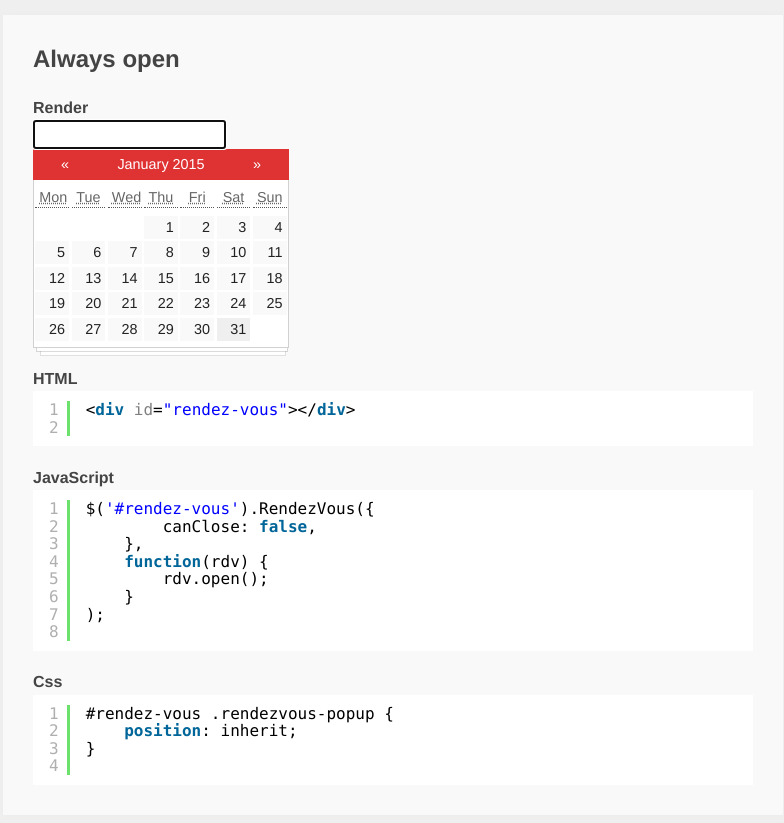
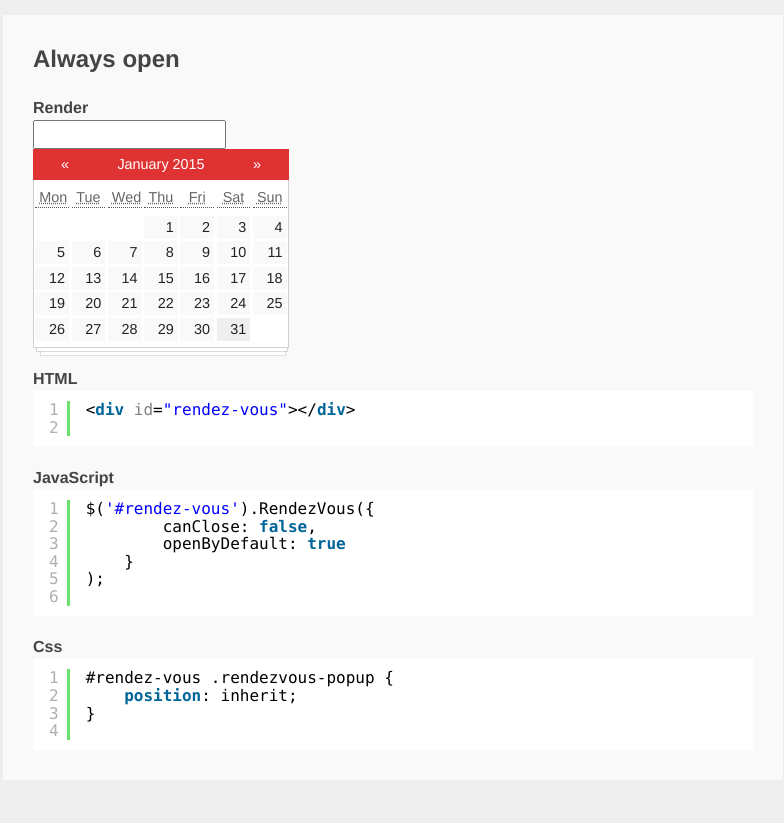
Before and after one commit to Julien-Marcou/RendezVous.js, a plain HTML site: page examples/index.html in a window 1280 px wide. Shown: the part 5320-6143 px from the top of the page, without its empty margins (247-1031 px from the left). Drawn offline with Linux system fonts and the light colour scheme.

Commit message:
New "Always Open" API

```diff
--- a/examples/index.html
+++ b/examples/index.html
@@ -328,9 +328,7 @@
 			<pre class="brush: js">
 				$('#rendez-vous').RendezVous({
 						canClose: false,
-					},
-					function(rdv) {
-						rdv.open();
+						openByDefault: true
 					}
 				);
 			</pre>
--- a/examples/js/app.js
+++ b/examples/js/app.js
@@ -125,8 +125,6 @@ $('#rendez-vous-events')
 /* Always open Datepicker */
 $('#rendez-vous-open').RendezVous({
 		canClose: false,
-	},
-	function(rdv) {
-		rdv.open();
+		openByDefault: true
 	}
 );
--- a/rendezvous.js
+++ b/rendezvous.js
@@ -188,6 +188,7 @@
 
 		var settings = {
 			canClose:               true,
+			openByDefault:          false,
 			splitInput:             false,
 			inputReadOnly:          true,
 			inputEmptyByDefault:    true,
@@ -743,6 +744,9 @@
 			if(!settings.inputEmptyByDefault) {
 				updateInput();
 			}
+			if(settings.openByDefault) {
+				openDatepicker();
+			}
 		}
 
 		var onRequestToFocus = function(event) {
```
Also changed, not shown: 1 other file.
